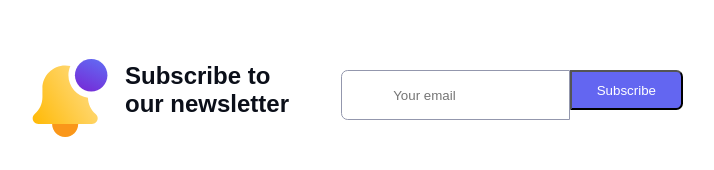
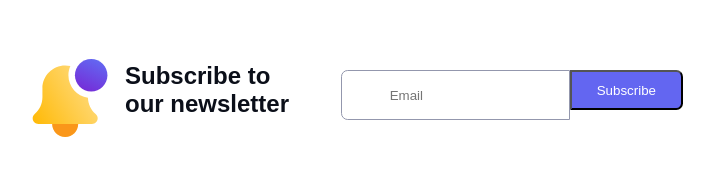
Before and after one commit to Rafeef87/SiliconReact, a React (Vite) app: page / in a window 1280 px wide. Shown: the part 2596-2766 px from the top of the page, without its empty margins (291-1005 px from the left). Built offline with nearby package versions, Linux system fonts and the light colour scheme; no server answers; some icons are missing.

Commit message:
SubscribeForm with Subscribe del

```diff
--- a/src/components/Subscribe.jsx
+++ b/src/components/Subscribe.jsx
@@ -1,35 +1,8 @@
-import React, { useState } from 'react'
-import axios from 'axios'
-import { useForm } from 'react-hook-form'
+import React from 'react'
 import notification from '../assets/images/notification-icon-.svg'
+import SubscibeForm from './forms/SubscibeForm'
 
 const Subscribe = () => {
-  /*Form av validering*/
-  const [submitted, setSubmitted] = useState(false)
-  const {register, handleSubmit, reset, formState: { errors }} = useForm()
-
-  const handleOk = () => {
-    setSubmitted(false)
-    reset()
-  }
-  const onSubmit = async (data) => {
-      const res = await axios.post('https://win24-assignment.azurewebsites.net/api/forms/subscribe', data)
-
-    if(res.status === 200) {
-      setSubmitted(true)
-      reset()
-    }
-  }
-  if (submitted) {
-    return (
-    <div className="container informatbox">
-      <h1>Thank you for your subscribe.</h1>
-      <button className='btn-primary' onClick={handleOk}>OK</button>
-    </div>
-    )
-  }
-
-
   return (
     <section id="subscribe">
                 <div className="container">
@@ -38,16 +11,7 @@ const Subscribe = () => {
                         <h2 className="hide-text">Subscribe to our newsletter </h2>
                         <h2 className="show">Subscribe to our newsletter to stay informed about latest updates</h2>
                     </div>
-                    <form onSubmit={handleSubmit(onSubmit)} noValidate className="email">
-                      <div className='form-group'>
-                          <i className="fa-light fa-envelope email-icon"></i>
-                          <input className="mail" type="email" {...register('email', { required: 'The email field is required'})}  placeholder=" Your email" />
-                          <span>{errors.email && errors.email.message}</span>
-                      </div>
-                      <button type='submit' className="btn-subscribe">Subscribe</button>
-
-                    </form>
-
+                  <SubscibeForm />
                 </div>
     </section>
   )
--- a/src/components/forms/CallbackForm.jsx
+++ b/src/components/forms/CallbackForm.jsx
@@ -33,9 +33,12 @@ const CallbackForm = () => {
         setErrors(newErrors)
         return Object.keys(newErrors).length === 0;
     }
+    const handleOk = () => {
+        setSubmitted(false)
+    }
     const handleSubmit = async (e) => {
         e.preventDefault()
-       if(validateForm()){
+       if(validateForm()) {
             const res = await axios.post('https://win24-assignment.azurewebsites.net/api/forms/contact', formData)
             console.log('Form valid', res.data)
             setSubmitted(true)
@@ -43,10 +46,12 @@ const CallbackForm = () => {
             console.log('Form is invalid')
         }
     }
+
     if(submitted) {
         return(
-            <div>
-                <h1>We will get back to you as soon as we can.</h1>
+            <div className="container informatbox">
+                <h3>We will get back to you as soon as we can.</h3>
+                <button className='btn-primary' onClick={handleOk}>OK</button>
             </div>
         )
     }
--- /dev/null
+++ b/src/components/forms/SubscibeForm.jsx
@@ -0,0 +1,67 @@
+import React, { useState }  from 'react'
+import axios from 'axios'
+
+
+const SubscibeForm = () => {
+  const [formData, setFormData] = useState({ email: '' });
+  const [errors, setErrors] = useState({});
+  const [submitted, setSubmitted] = useState(false)
+
+  //Handle input changes
+  const handleInputChange = (e) => {
+    const { name, value } = e.target;
+    setFormData({...formData, [name]: value})
+    validateField(name, value)
+  }
+  // Validate each field
+  const validateField = (name, value) => {
+    let error = ''
+    if (name === 'email' && !/^[A-Za-z0-9._-]+@[A-Za-z0-9.-]+\.[A-Za-z0-9]{2,}$/.test(value))
+        { error = "Must be an valid email (ex:username@example.com)" }
+    setErrors(prevErrors => ({...prevErrors, [name]: error}))
+  }
+  // Validate the entire form
+  const validateForm = () => {
+    const newErrors = {}
+    if (!/^[A-Za-z0-9._-]+@[A-Za-z0-9.-]+\.[A-Za-z0-9]{2,}$/.test(formData.email)){
+      newErrors.email =  "Must be an valid email (ex:username@example.com)"
+    }
+    setErrors(newErrors)
+    return Object.keys(newErrors).length === 0;
+  }
+  const handleOk = () => {
+    setSubmitted(false)
+  }
+  const handleSubmit = async (e) => {
+    e.preventDefault()
+    if(validateForm()){
+      const res = await axios.post('https://win24-assignment.azurewebsites.net/api/forms/subscribe', formData)
+      console.log('Form valid', res.data)
+      setSubmitted(true)
+    } else {
+      console.log('Form is invalid')
+    }
+  }
+  if (submitted) {
+    return (
+      <div className="container informatbox">
+      <h1>Thank you for your subscribe.</h1>
+      <button className='btn-primary' onClick={handleOk}>OK</button>
+    </div>
+    )
+  }
+
+  return (
+    <form onSubmit={handleSubmit} noValidate className="email">
+        <div className='form-group'>
+            <i className="fa-light fa-envelope email-icon"></i>
+            <input className="mail" type="email" name='email' placeholder='Email' value={formData.email} onChange={handleInputChange} required  />
+            <span>{errors.email && <span>{errors.email}</span>}</span>
+        </div>
+        <button type='submit' className="btn-subscribe">Subscribe</button>
+
+    </form>
+  )
+}
+
+export default SubscibeForm
```
Lines whose indentation alone changed are shown as unchanged.
